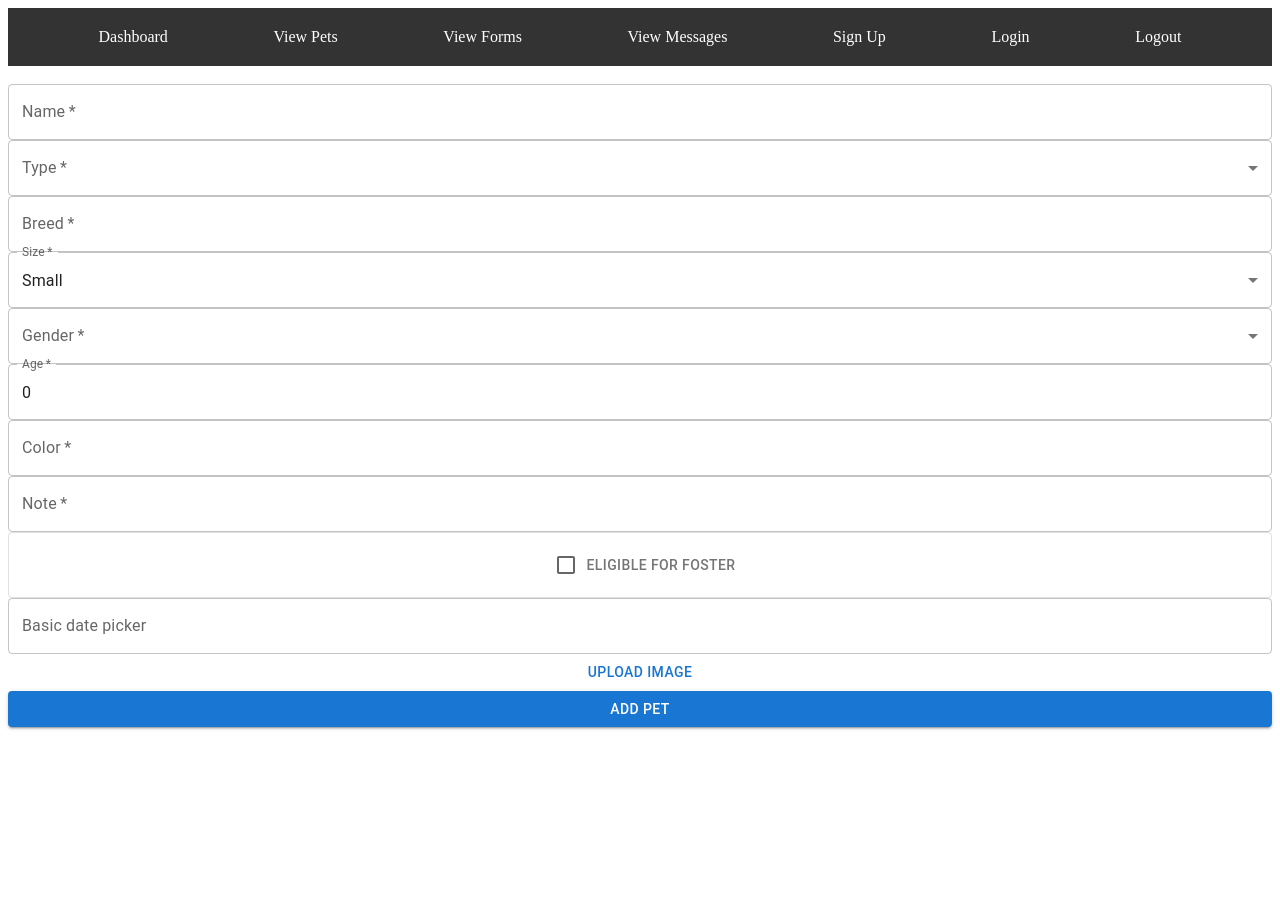
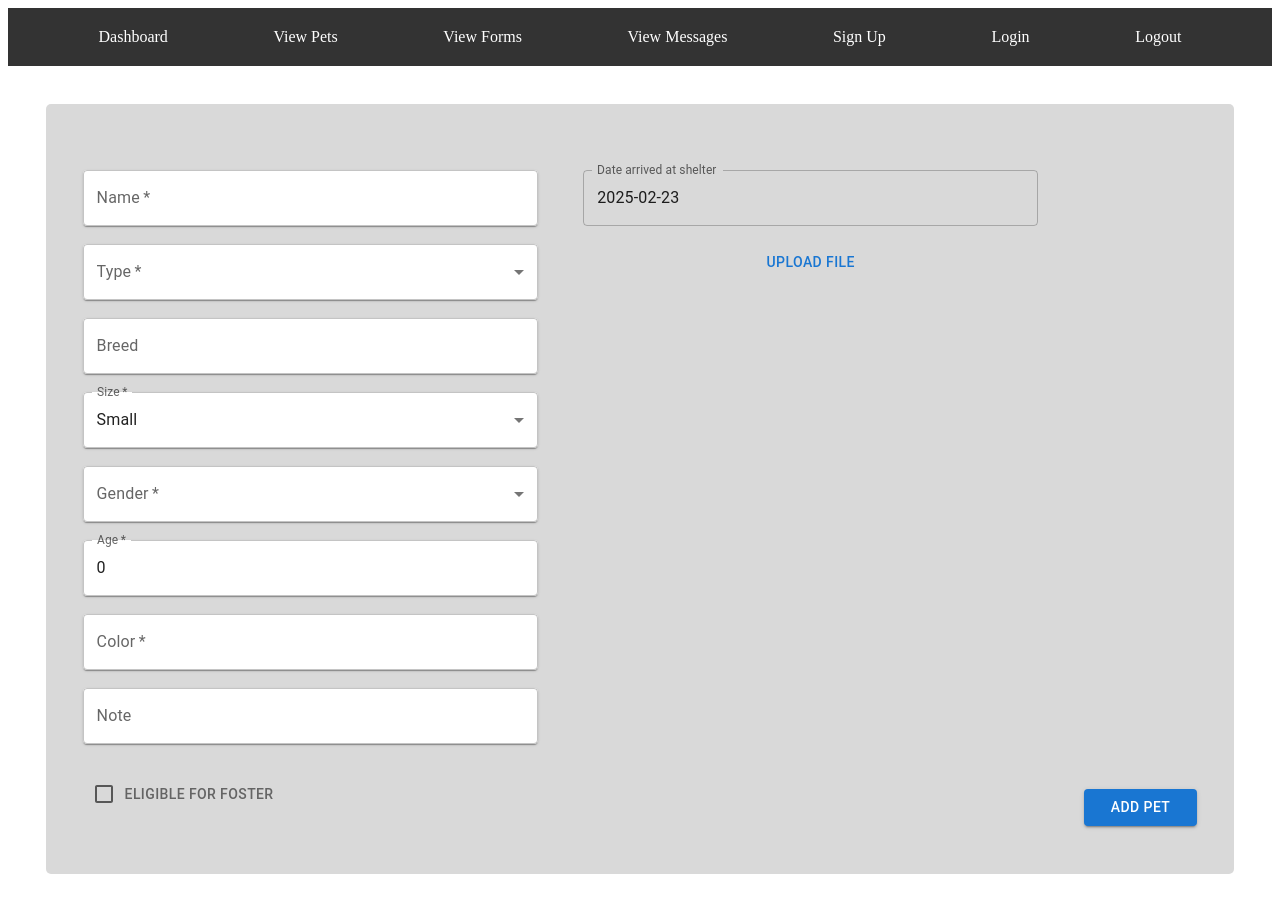
Before and after one commit to wc543/pet-fwask, a React (Vite) app in the folder front/: page /pets/create in a window 1280 px wide. Before the commit the page ends 800 px from the top, so only its background shows below. Built offline with nearby package versions, Linux system fonts and the light colour scheme; no server answers.

Commit message:
add pet form

```diff
--- /dev/null
+++ b/front/src/components/EmployeePets/AddPet.css
@@ -0,0 +1,41 @@
+.Box {
+    margin: 3%;
+    padding: 2%;
+    background-color: #D9D9D9;
+    border-radius: 5px;
+}
+
+#formwrapper {
+    display: flex;
+    flex-direction: row;
+    justify-content: center;
+}
+
+.formsubwrap {
+    display: flex;
+    flex-direction: column;
+    margin: 2%;
+}
+
+#formsubwrap1 {
+    flex: 0 0 40%;
+}
+
+#formsubwrap2 {
+    flex: 0 0 40%;
+}
+
+#formsubwrap3 {
+    flex: 0 0 10%;
+    margin-top: auto;
+}
+
+#toggle {
+    border: hidden;
+    justify-content: left;
+    padding-left: 0;
+}
+
+#toggle:hover {
+    background-color: transparent;
+}
--- a/front/src/components/EmployeePets/AddPet.tsx
+++ b/front/src/components/EmployeePets/AddPet.tsx
@@ -1,12 +1,53 @@
+import './AddPet.css';
 import axios from 'axios';
-import React, { useState } from 'react';
+import React, { useRef, useState } from 'react';
 import { useNavigate } from 'react-router-dom';
 import Box from '@mui/material/Box';
 import FormControl from '@mui/material/FormControl';
-import { TextField, MenuItem, ToggleButton, Checkbox, Button } from '@mui/material';
+import { TextField, MenuItem, ToggleButton, Checkbox, Button, Paper } from '@mui/material';
 import { AdapterDayjs } from '@mui/x-date-pickers/AdapterDayjs';
+import dayjs, { Dayjs } from 'dayjs';
 import { LocalizationProvider } from '@mui/x-date-pickers/LocalizationProvider';
 import { DatePicker } from '@mui/x-date-pickers/DatePicker';
+
+// error handling - referenced from activity 3b utils.ts
+// https://medium.com/with-orus/the-5-commandments-of-clean-error-handling-in-typescript-93a9cbdf1af5
+function ensureError(value: unknown): Error {
+    if (value instanceof Error) return value;
+
+    let stringified;
+    try {
+        stringified = JSON.stringify(value);
+    } catch {
+        stringified = "[Unable to stringify the thrown value]";
+    }
+
+    let error = new Error(
+        `Thrown value was originally not an error; stringified value is: ${stringified}`,
+    );
+    return error;
+}
+
+// https://axios-http.com/docs/handling_errors
+// https://github.com/axios/axios/issues/3612
+function getAxiosErrorMessages(err: unknown): string {
+    let error = ensureError(err);
+    console.log(error);
+
+    if (!axios.isAxiosError(error)) {
+    return error.toString();
+    }
+
+    if (!error.response) {
+    return "Server never sent response";
+    }
+
+    if (!error.response.data.errors) {
+    return error.response.data?.error;
+    } else {
+    return error.response.data.errors[0];
+    }
+}
 
 const AddPet: React.FC = () => {
     let [petName, setPetName] = useState('');
@@ -18,9 +59,10 @@ const AddPet: React.FC = () => {
     let [petColor, setPetColor] = useState('');
     let [petNote, setPetNote] = useState('');
     let [eligibleFoster, setEligibleFoster] = useState(false);
-    let [arrivalDate, setArrivalDate] = useState(null);
+    let [arrivalDate, setArrivalDate] = useState<Dayjs | null>(dayjs());
     let [petImage, setPetImage] = useState('');
     const navigate = useNavigate();
+    const inputRef = useRef<HTMLInputElement | null>(null);
 
     const handleAddPet = async (e: React.FormEvent) => {
         e.preventDefault();
@@ -36,11 +78,12 @@ const AddPet: React.FC = () => {
                     created_by_id: 1,   // TODO - change
                     fosterable: eligibleFoster,
                     pet_image_url: petImage,
-                    shelter_time: arrivalDate,
+                    shelter_time: arrivalDate ? arrivalDate.format('YYYY-MM-DD') : null,
                     current_foster: null,
                     current_adopter: null,
                     note: petNote,
                 };
+                console.log(newPet);
             let response = await axios.post('/api/pets/', newPet);
             console.log("Posted new pe successfully :", response.data);
 
@@ -58,17 +101,37 @@ const AddPet: React.FC = () => {
             alert("Successfully added pet!");
             navigate('/pets');
         } catch (error) {
-            alert(error);
+            alert(getAxiosErrorMessages(error));
         }
     };
 
+    function handleImageUpload(e: React.ChangeEvent<HTMLInputElement>) {
+        const files = e.target.files;
+        if (!files) return;
+
+        const file = files[0];
+
+        // use the file
+        setPetImage(file.name);
+        console.log(file.name);
+      }
+
+    function handleImageUploadClick(e: React.MouseEvent<HTMLButtonElement>) {
+        e.preventDefault();
+        setPetImage('');
+        if (inputRef.current) inputRef.current.click();
+      }
+
     return (
         <>
-        <Box sx={{ minWidth: 120 }} component="form" onSubmit={handleAddPet}>
+        <Box className="Box" sx={{ minWidth: 120 }} component="form" onSubmit={handleAddPet}>
             <br/>
             <FormControl fullWidth>
-                <TextField required label="Name" value={petName} onChange={e => setPetName(e.target.value)}/>
-                <TextField select required label="Type" value={petType} onChange={e => setPetType(e.target.value)}>
+                <div id="formwrapper">
+                    <div className="formsubwrap" id="formsubwrap1">
+                        <TextField className='formInput' required label="Name" value={petName} onChange={e => setPetName(e.target.value)} component={Paper}/>
+                        <br/>
+                        <TextField className='formInput' select required label="Type" value={petType} onChange={e => setPetType(e.target.value)} component={Paper}>
                             <MenuItem value="Cat">Cat</MenuItem>
                             <MenuItem value="Dog">Dog</MenuItem>
                             <MenuItem value="Bird">Bird</MenuItem>
@@ -77,29 +140,45 @@ const AddPet: React.FC = () => {
                             <MenuItem value="Horse">Horse</MenuItem>
                             <MenuItem value="Other">Other</MenuItem>
                         </TextField>
-                <TextField required label="Breed" value={petBreed} onChange={e => setPetBreed(e.target.value)}/>
-                <TextField select required label="Size" value={petSize} onChange={e => setPetSize(+e.target.value)}>
+                        <br/>
+                        <TextField className='formInput' label="Breed" value={petBreed} onChange={e => setPetBreed(e.target.value)} component={Paper}/>
+                        <br/>
+                        <TextField className='formInput' select required label="Size" value={petSize} onChange={e => setPetSize(+e.target.value)} component={Paper}>
                             <MenuItem value={0}>Small</MenuItem>
                             <MenuItem value={1}>Medium</MenuItem>
                             <MenuItem value={2}>Large</MenuItem>
                             <MenuItem value={3}>Extra-Large</MenuItem>
                         </TextField>
-                <TextField select required label="Gender" value={petGender} onChange={e => setPetGender(e.target.value)}>
+                        <br/>
+                        <TextField className='formInput' select required label="Gender" value={petGender} onChange={e => setPetGender(e.target.value)} component={Paper}>
                             <MenuItem value="Female">Female</MenuItem>
                             <MenuItem value="Male">Male</MenuItem>
                         </TextField>
-                <TextField required label="Age" value={petAge} onChange={e => setPetAge(+e.target.value)}/>
-                <TextField required label="Color" value={petColor} onChange={e => setPetColor(e.target.value)}/>
-                <TextField required label="Note" value={petNote} onChange={e => setPetNote(e.target.value)}/>
-                <ToggleButton value={true} selected={false} onChange={() => setEligibleFoster((prevSelected) => !prevSelected)}>
+                        <br/>
+                        <TextField className='formInput' required label="Age" value={petAge} onChange={e => setPetAge(+e.target.value)} component={Paper}/>
+                        <br/>
+                        <TextField className='formInput' required label="Color" value={petColor} onChange={e => setPetColor(e.target.value)} component={Paper}/>
+                        <br/>
+                        <TextField className='formInput' label="Note" value={petNote} onChange={e => setPetNote(e.target.value)} component={Paper}/>
+                        <br/>
+                        <ToggleButton id="toggle" value={eligibleFoster} selected={eligibleFoster} onChange={() => setEligibleFoster((prev) => !prev)}>
                             <Checkbox/>
                             <label>Eligible for foster</label>
                         </ToggleButton>
+                    </div>
+                    <div className='formsubwrap' id='formsubwrap2'>
                         <LocalizationProvider dateAdapter={AdapterDayjs}>
-                    <DatePicker label="Basic date picker" />
+                            <DatePicker label="Date arrived at shelter" value={arrivalDate} onChange={(ndate) => setArrivalDate(ndate)} format='YYYY-MM-DD'/>
                         </LocalizationProvider>
-                <Button onClick={() => alert("to do")}>Upload image</Button>
+                        <br/>
+                        <Button type="button" onClick={handleImageUploadClick}>Upload File</Button>
+                        <input ref={inputRef} type='file' hidden onChange={handleImageUpload} />
+                        <div>{petImage}</div>
+                    </div>
+                    <div className='formsubwrap' id="formsubwrap3">
                         <Button variant="contained" type="submit" >Add Pet</Button>
+                    </div>
+                </div>
             </FormControl>
         </Box>
         </>
```
Also changed, not shown: 1 other file (tests, documents, lock files or other folders). Lines whose indentation alone changed are shown as unchanged.
